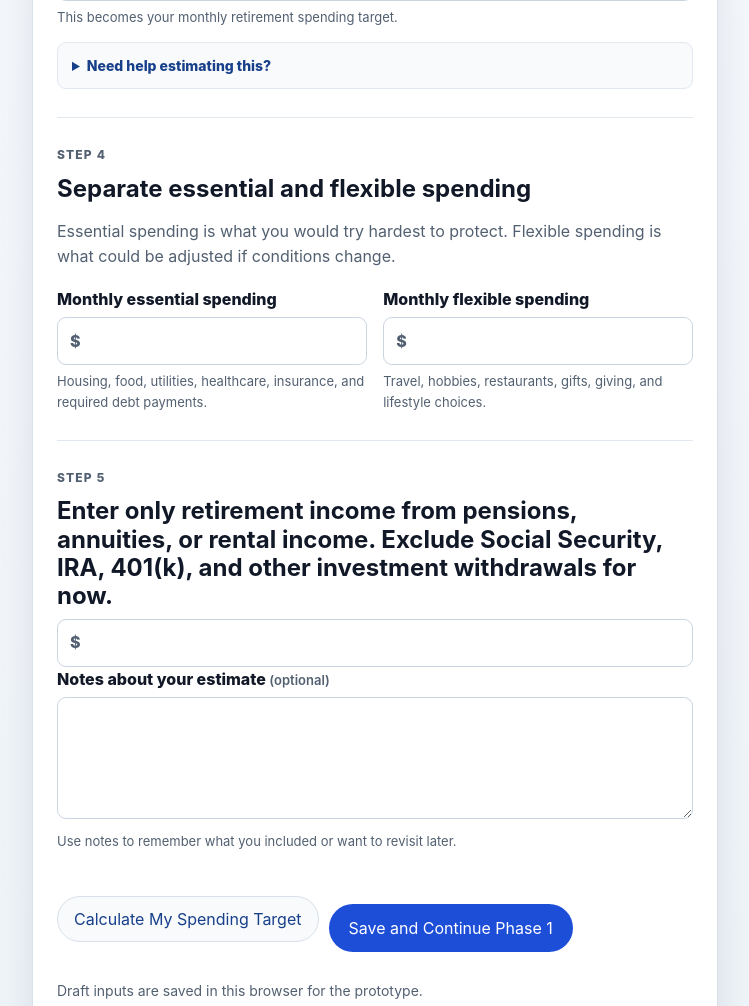
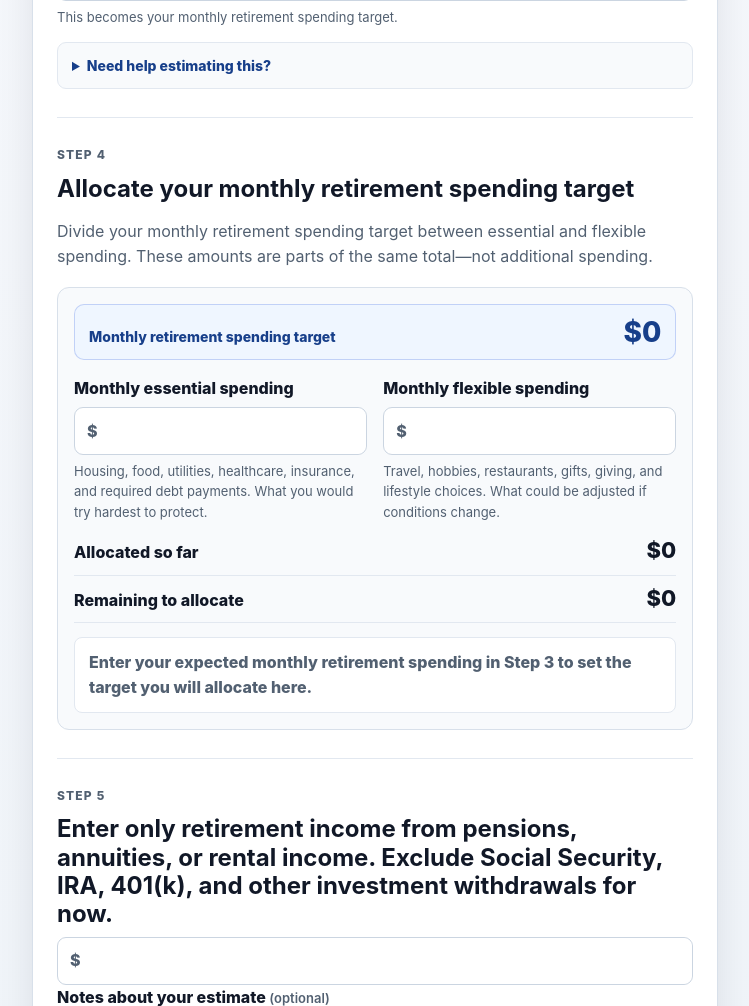
Before and after one commit to ronniebellie/xampp-php-project, a PHP site: page /journey.ronbelisle.com/calculators/retirement-spending-plan/index.php in a window 1280 px wide. Shown: the part 1694-2700 px from the top of the page, without its empty margins (48-797 px from the left). Run offline with PHP 8.4, Linux system fonts and the light colour scheme.

Commit message:
Make Step 4 allocate the retirement spending target live.
Clarify that essential and flexible amounts are slices of the Step 3 target, add live remaining feedback, and turn the results panel into a confirmation summary.

Co-authored-by: Cursor <cursoragent@cursor.com>

```diff
--- a/journey.ronbelisle.com/assets/css/journey.css
+++ b/journey.ronbelisle.com/assets/css/journey.css
@@ -1201,6 +1201,121 @@ h1 {
     font-size: 28px;
 }
 
+.spending-split-review dd.is-complete {
+    color: var(--success);
+}
+
+.spending-split-review dd.is-negative {
+    color: #b91c1c;
+}
+
+.allocation-live-panel {
+    margin-top: 18px;
+    padding: 16px;
+    border: 1px solid var(--border);
+    border-radius: 12px;
+    background: var(--paper-soft);
+}
+
+.allocation-target-banner {
+    display: grid;
+    grid-template-columns: minmax(0, 1fr) auto;
+    gap: 12px;
+    align-items: baseline;
+    margin-bottom: 16px;
+    padding: 12px 14px;
+    border: 1px solid rgba(29, 78, 216, 0.22);
+    border-radius: 10px;
+    background: #eff6ff;
+}
+
+.allocation-target-banner span {
+    color: var(--accent-strong);
+    font-size: 14px;
+    font-weight: 800;
+}
+
+.allocation-target-banner strong {
+    color: var(--accent-strong);
+    font-size: 28px;
+    font-weight: 850;
+    line-height: 1.1;
+    text-align: right;
+}
+
+.allocation-live-panel .journey-form-grid {
+    margin-top: 0;
+}
+
+.allocation-live-summary {
+    display: grid;
+    gap: 10px;
+    margin: 16px 0 0;
+}
+
+.allocation-live-summary div {
+    display: grid;
+    grid-template-columns: minmax(0, 1fr) auto;
+    gap: 12px;
+    align-items: baseline;
+    padding-bottom: 10px;
+    border-bottom: 1px solid #e2e8f0;
+}
+
+.allocation-live-summary dt {
+    color: var(--text);
+    font-weight: 850;
+}
+
+.allocation-live-summary dd {
+    margin: 0;
+    color: var(--text);
+    font-size: 22px;
+    font-weight: 850;
+    line-height: 1.1;
+    text-align: right;
+}
+
+.allocation-live-summary dd.is-complete {
+    color: var(--success);
+}
+
+.allocation-live-summary dd.is-negative,
+.allocation-live-summary dd.is-error {
+    color: #b91c1c;
+}
+
+.allocation-live-message {
+    margin: 14px 0 0;
+    padding: 12px 14px;
+    border-radius: 8px;
+    border: 1px solid #e2e8f0;
+    background: #ffffff;
+    color: var(--muted);
+    font-weight: 800;
+}
+
+.allocation-live-message.is-valid {
+    border: 1px solid #bbf7d0;
+    border-left: 4px solid var(--success);
+    background: #f0fdf4;
+    color: #14532d;
+}
+
+.allocation-live-message.is-warning {
+    border: 1px solid #fed7aa;
+    border-left: 4px solid #f97316;
+    background: #fff7ed;
+    color: #7c2d12;
+}
+
+.allocation-live-message.is-error {
+    border: 1px solid #fecaca;
+    border-left: 4px solid #b91c1c;
+    background: #fef2f2;
+    color: #7f1d1d;
+}
+
 .plan-review-handoff {
     margin: 14px 0 0;
     padding: 12px 14px;
@@ -1314,13 +1429,17 @@ h1 {
     }
 
     .plan-review-lines div,
-    .spending-split-review div {
+    .spending-split-review div,
+    .allocation-target-banner,
+    .allocation-live-summary div {
         grid-template-columns: 1fr;
         gap: 5px;
     }
 
     .plan-review-lines dd,
-    .spending-split-review dd {
+    .spending-split-review dd,
+    .allocation-target-banner strong,
+    .allocation-live-summary dd {
         text-align: left;
     }
 
--- a/journey.ronbelisle.com/assets/js/retirement-spending-plan.js
+++ b/journey.ronbelisle.com/assets/js/retirement-spending-plan.js
@@ -32,6 +32,20 @@
             currency: 'USD',
             maximumFractionDigits: 0
         });
+    }
+
+    function setTextAll(root, selector, value) {
+        if (!root) return;
+        root.querySelectorAll(selector).forEach(function (element) {
+            element.textContent = value;
+        });
+    }
+
+    function setClassState(element, state) {
+        if (!element) return;
+        element.classList.toggle('is-complete', state === 'complete');
+        element.classList.toggle('is-negative', state === 'negative');
+        element.classList.toggle('is-error', state === 'negative');
     }
 
     function numberValue(id) {
@@ -173,8 +187,10 @@
             return {
                 isValid: false,
                 splitTotal: 0,
+                remainingToAllocate: 0,
                 difference: 0,
-                tolerance: 1
+                tolerance: 1,
+                target: 0
             };
         }
         var splitTotal = (Number(outputs.monthlyEssentialSpending) || 0) +
@@ -186,20 +202,118 @@
         return {
             isValid: Math.abs(difference) <= tolerance,
             splitTotal: splitTotal,
+            remainingToAllocate: -difference,
             difference: difference,
-            tolerance: tolerance
+            tolerance: tolerance,
+            target: target
         };
     }
 
     function consistencyText(outputs) {
         var check = splitConsistency(outputs);
+        var target = money(check.target);
+        var allocated = money(check.splitTotal);
+
         if (check.isValid) {
-            return 'Your essential and flexible spending split matches your retirement spending target.';
+            return '✓ Your monthly retirement spending target is fully allocated.';
         }
 
-        return 'Your essential and flexible spending total ' + money(check.splitTotal) +
-            ', which does not match your retirement spending target of ' +
-            money(outputs.monthlyRetirementSpendingTarget) + '. Please revise those amounts before saving.';
+        if (check.remainingToAllocate > 0) {
+            return 'You have allocated ' + allocated +
+                ' of your ' + target +
+                ' monthly target. Allocate the remaining ' +
+                money(check.remainingToAllocate) +
+                ' before continuing.';
+        }
+
+        return 'You have allocated ' + allocated +
+            ', which is ' + money(Math.abs(check.remainingToAllocate)) +
+            ' more than your ' + target +
+            ' monthly target. Adjust the amounts before continuing.';
+    }
+
+    function liveAllocationState() {
+        var target = numberValue('expectedMonthlyRetirementSpending');
+        var essential = numberValue('essentialMonthlySpending');
+        var flexible = numberValue('flexibleMonthlySpending');
+        var splitTotal = essential + flexible;
+        var remaining = target - splitTotal;
+        var tolerance = 1;
+        var isComplete = target > 0 && Math.abs(remaining) <= tolerance;
+        var isOver = remaining < -tolerance;
+        var isUnder = remaining > tolerance;
+
+        return {
+            target: target,
+            splitTotal: splitTotal,
+            remaining: remaining,
+            overage: Math.abs(Math.min(remaining, 0)),
+            isComplete: isComplete,
+            isOver: isOver,
+            isUnder: isUnder
+        };
+    }
+
+    function updateAllocationLive() {
+        var panel = document.getElementById('allocationLivePanel');
+        if (!panel) return;
+
+        var state = liveAllocationState();
+        var remainingEl = panel.querySelector('[data-allocation="remaining"]');
+        var remainingLabel = panel.querySelector('[data-allocation="remaining-label"]');
+        var messageEl = panel.querySelector('[data-allocation="message"]');
+
+        setTextAll(panel, '[data-allocation="target"]', money(state.target));
+        setTextAll(panel, '[data-allocation="allocated"]', money(state.splitTotal));
+
+        if (remainingLabel) {
+            remainingLabel.textContent = state.isOver ? 'Amount over target' : 'Remaining to allocate';
+        }
+
+        if (remainingEl) {
+            if (state.isComplete) {
+                remainingEl.textContent = money(0);
+                setClassState(remainingEl, 'complete');
+            } else if (state.isOver) {
+                remainingEl.textContent = money(state.overage);
+                setClassState(remainingEl, 'negative');
+            } else {
+                remainingEl.textContent = money(Math.max(state.remaining, 0));
+                setClassState(remainingEl, '');
+            }
+        }
+
+        if (!messageEl) return;
+
+        messageEl.classList.remove('is-valid', 'is-warning', 'is-error');
+
+        if (!state.target) {
+            messageEl.textContent = 'Enter your expected monthly retirement spending in Step 3 to set the target you will allocate here.';
+            messageEl.setAttribute('role', 'status');
+            return;
+        }
+
+        if (state.isComplete) {
+            messageEl.textContent = '✓ Your monthly retirement spending target is fully allocated.';
+            messageEl.classList.add('is-valid');
+            messageEl.setAttribute('role', 'status');
+            return;
+        }
+
+        if (state.isOver) {
+            messageEl.textContent = 'You have allocated ' + money(state.overage) +
+                ' more than your monthly target.';
+            messageEl.classList.add('is-error');
+            messageEl.setAttribute('role', 'alert');
+            return;
+        }
+
+        messageEl.textContent = 'Allocate the remaining ' + money(state.remaining) +
+            ' between essential and flexible spending.';
+        if (state.isUnder && state.splitTotal > 0) {
+            messageEl.classList.add('is-warning');
+        }
+        messageEl.setAttribute('role', 'status');
     }
 
     function validateForSave(inputs, outputs) {
@@ -336,6 +450,7 @@
 
         resultsPanel.hidden = false;
         setResultText('monthlyTarget', money(outputs.monthlyRetirementSpendingTarget));
+        setResultText('allocationTargetMonthly', money(outputs.monthlyRetirementSpendingTarget));
         setResultText('annualTarget', money(outputs.annualRetirementSpendingTarget));
         setResultText('essentialMonthly', money(outputs.monthlyEssentialSpending));
         setResultText('flexibleMonthly', money(outputs.monthlyFlexibleSpending));
@@ -352,6 +467,18 @@
             consistencyMessage.setAttribute('role', consistency.isValid ? 'status' : 'alert');
             consistencyMessage.textContent = consistencyText(outputs);
         }
+
+        updateAllocationLive();
+    }
+
+    function updateVisibleResults() {
+        updateAllocationLive();
+        if (!lastOutputs || !resultsPanel || resultsPanel.hidden) return;
+        var inputs = inputsFromForm();
+        if (validateForCalculation(inputs).length) return;
+        lastOutputs = calculate(inputs);
+        inputs = inputsFromForm();
+        renderResults(inputs, lastOutputs);
     }
 
     function buildRecord(inputs, outputs, status) {
@@ -495,14 +622,17 @@
     document.getElementById('calculateSpendingPlan').addEventListener('click', calculateAndRender);
     form.addEventListener('submit', saveAndReturn);
     form.addEventListener('input', function () {
+        updateVisibleResults();
         if (saveStatus) saveStatus.textContent = 'Saving draft...';
         window.clearTimeout(form._draftTimer);
         form._draftTimer = window.setTimeout(persistDraft, 300);
     });
     form.addEventListener('change', function (event) {
         if (event.target.name === 'startingMethod') syncMethodSections();
+        updateAllocationLive();
     });
 
     restoreRecord(readCalculatorRecord());
     syncMethodSections();
+    updateAllocationLive();
 })();
--- a/journey.ronbelisle.com/calculators/retirement-spending-plan/index.php
+++ b/journey.ronbelisle.com/calculators/retirement-spending-plan/index.php
@@ -148,19 +148,39 @@ $page_title = 'Your Retirement Spending Plan | Retirement Planning Journey';
 
                         <section class="calculator-section" aria-labelledby="split-title">
                             <p class="eyebrow">Step 4</p>
-                            <h2 id="split-title">Separate essential and flexible spending</h2>
-                            <p>Essential spending is what you would try hardest to protect. Flexible spending is what could be adjusted if conditions change.</p>
+                            <h2 id="split-title">Allocate your monthly retirement spending target</h2>
+                            <p>Divide your monthly retirement spending target between essential and flexible spending. These amounts are parts of the same total—not additional spending.</p>
+
+                            <div class="allocation-live-panel" id="allocationLivePanel" aria-live="polite">
+                                <div class="allocation-target-banner">
+                                    <span>Monthly retirement spending target</span>
+                                    <strong data-allocation="target">$0</strong>
+                                </div>
+
                                 <div class="journey-form-grid">
                                     <div class="field-group">
                                         <label for="essentialMonthlySpending">Monthly essential spending</label>
                                         <div class="money-input"><span aria-hidden="true">$</span><input id="essentialMonthlySpending" name="essentialMonthlySpending" type="number" min="0" step="1" inputmode="decimal"></div>
-                                    <small>Housing, food, utilities, healthcare, insurance, and required debt payments.</small>
+                                        <small>Housing, food, utilities, healthcare, insurance, and required debt payments. What you would try hardest to protect.</small>
                                     </div>
                                     <div class="field-group">
                                         <label for="flexibleMonthlySpending">Monthly flexible spending</label>
                                         <div class="money-input"><span aria-hidden="true">$</span><input id="flexibleMonthlySpending" name="flexibleMonthlySpending" type="number" min="0" step="1" inputmode="decimal"></div>
-                                    <small>Travel, hobbies, restaurants, gifts, giving, and lifestyle choices.</small>
+                                        <small>Travel, hobbies, restaurants, gifts, giving, and lifestyle choices. What could be adjusted if conditions change.</small>
                                     </div>
+                                </div>
+
+                                <dl class="allocation-live-summary">
+                                    <div>
+                                        <dt>Allocated so far</dt>
+                                        <dd data-allocation="allocated">$0</dd>
+                                    </div>
+                                    <div>
+                                        <dt data-allocation="remaining-label">Remaining to allocate</dt>
+                                        <dd data-allocation="remaining">$0</dd>
+                                    </div>
+                                </dl>
+                                <p class="allocation-live-message" data-allocation="message" role="status"></p>
                             </div>
                         </section>
 
@@ -202,8 +222,13 @@ $page_title = 'Your Retirement Spending Plan | Retirement Planning Journey';
                             <p class="plan-review-handoff">This is the amount your Social Security benefits and investment withdrawals will need to support in later phases of your Journey.</p>
 
                             <div class="spending-split-review" aria-labelledby="split-review-title">
-                                <h3 id="split-review-title">Spending breakdown</h3>
+                                <h3 id="split-review-title">Spending allocation</h3>
+                                <p>Your monthly retirement spending target has been divided between essential and flexible spending.</p>
                                 <dl>
+                                    <div>
+                                        <dt>Monthly retirement spending target:</dt>
+                                        <dd data-result="allocationTargetMonthly">$0</dd>
+                                    </div>
                                     <div>
                                         <dt>Essential spending:</dt>
                                         <dd data-result="essentialMonthly">$0</dd>
@@ -213,7 +238,7 @@ $page_title = 'Your Retirement Spending Plan | Retirement Planning Journey';
                                         <dd data-result="flexibleMonthly">$0</dd>
                                     </div>
                                     <div>
-                                        <dt>Total essential + flexible spending:</dt>
+                                        <dt>Allocated total:</dt>
                                         <dd data-result="splitTotalMonthly">$0</dd>
                                     </div>
                                 </dl>
```
Lines whose indentation alone changed are shown as unchanged.
